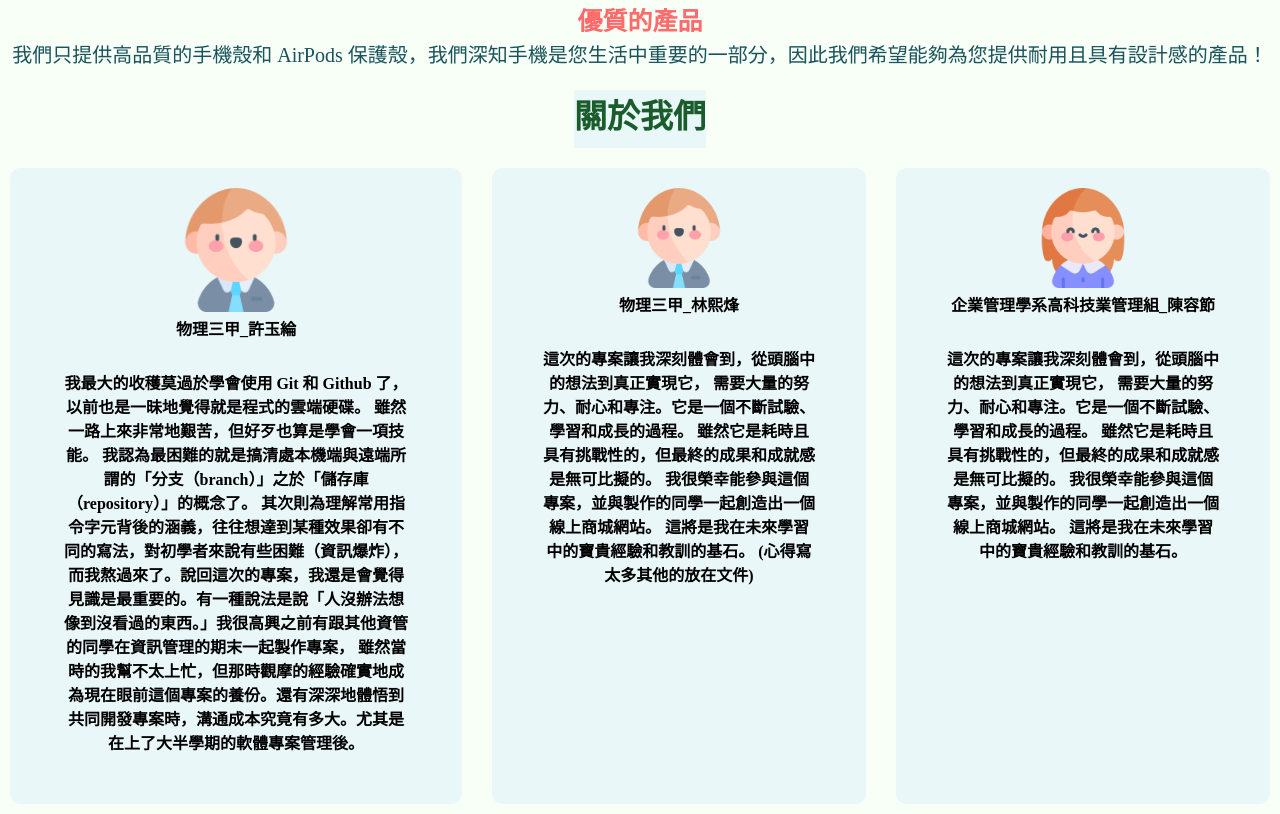
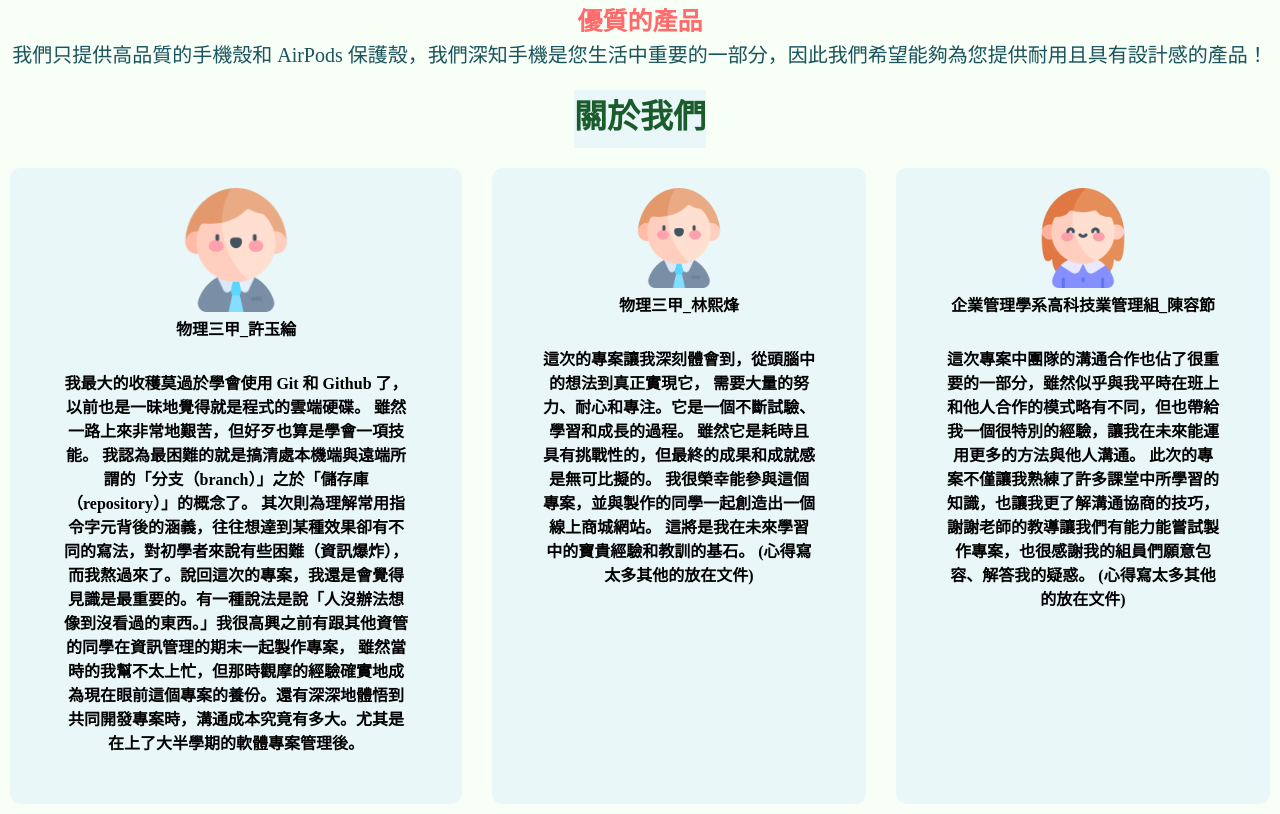
Before and after one commit to Schokolade-und-Kaffee/Final-examination, a plain HTML site: page page/introduce.html in a window 1280 px wide. Shown: the part 734-1548 px from the top of the page. Drawn offline with Linux system fonts and the light colour scheme.

Commit message:
Update introduce.html

```diff
--- a/page/introduce.html
+++ b/page/introduce.html
@@ -89,11 +89,9 @@
           <img src="../assets/image/portrait-1.png" ><br>
           企業管理學系高科技業管理組_陳容節
           <p class="grid-item10">
-            這次的專案讓我深刻體會到，從頭腦中的想法到真正實現它，
-            需要大量的努力、耐心和專注。它是一個不斷試驗、學習和成長的過程。
-            雖然它是耗時且具有挑戰性的，但最終的成果和成就感是無可比擬的。
-            我很榮幸能參與這個專案，並與製作的同學一起創造出一個線上商城網站。
-            這將是我在未來學習中的寶貴經驗和教訓的基石。
+            這次專案中團隊的溝通合作也佔了很重要的一部分，雖然似乎與我平時在班上和他人合作的模式略有不同，但也帶給我一個很特別的經驗，讓我在未來能運用更多的方法與他人溝通。
+            此次的專案不僅讓我熟練了許多課堂中所學習的知識，也讓我更了解溝通協商的技巧，謝謝老師的教導讓我們有能力能嘗試製作專案，也很感謝我的組員們願意包容、解答我的疑惑。
+              (心得寫太多其他的放在文件)
           </p>
         </section>
 
```
